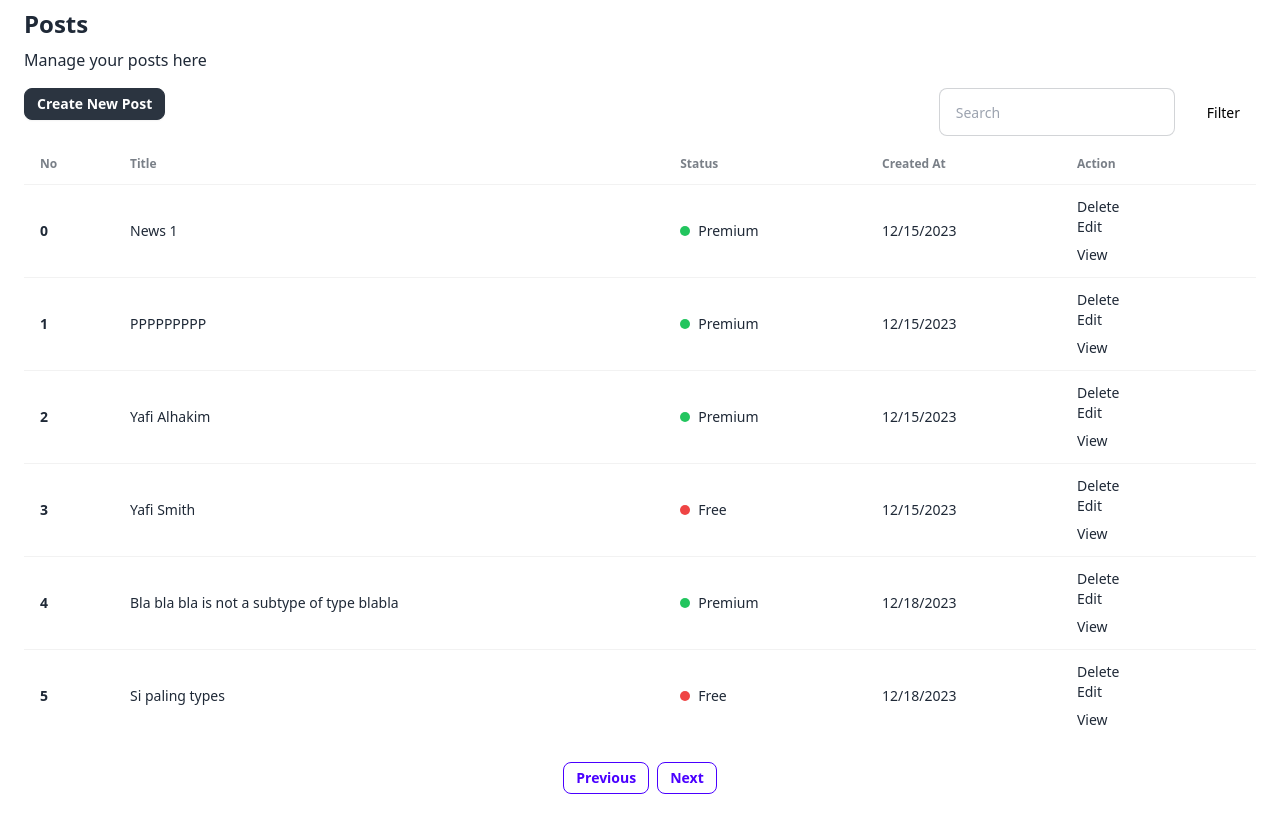
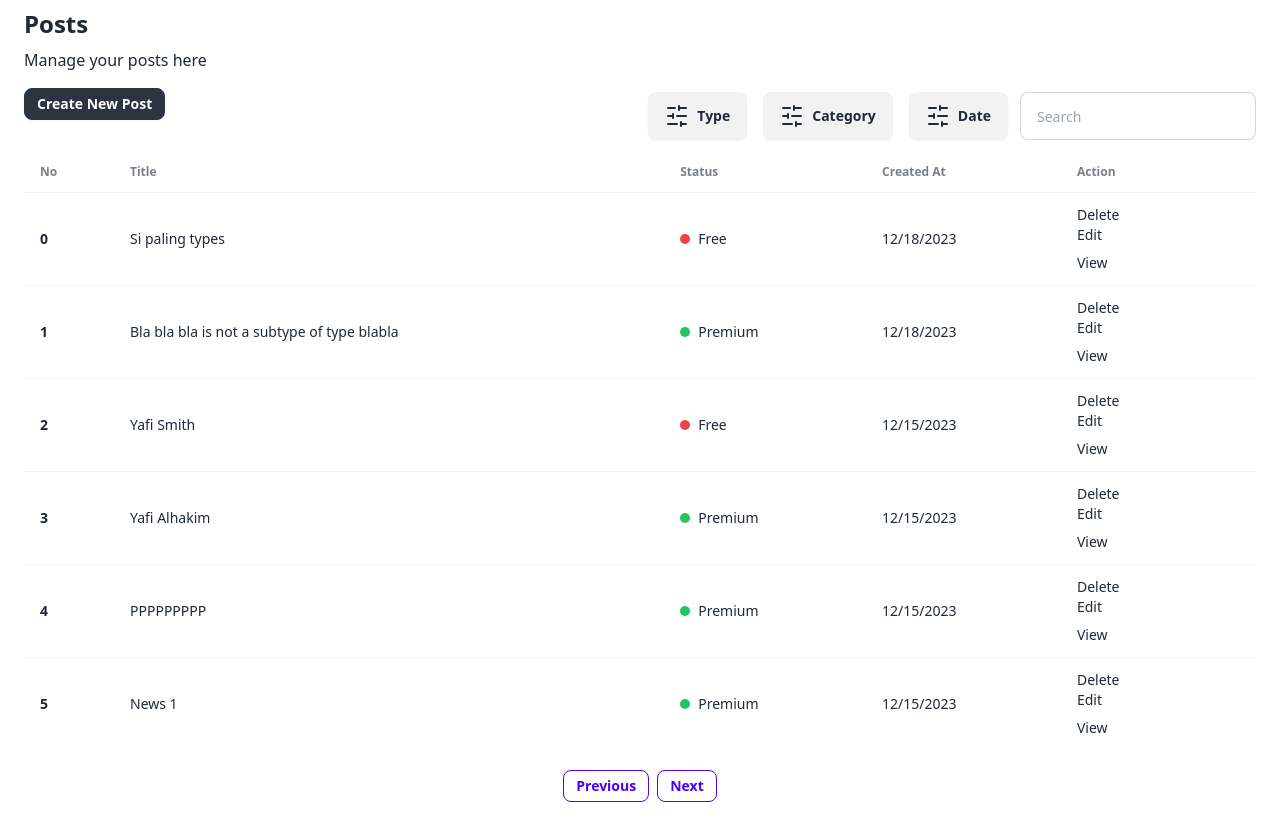
Before and after one commit to yaffalhakim1/medium-but-lite, a Next.js app: page /admin/posts in a window 1280 px wide. Built offline with nearby package versions, Linux system fonts and the light colour scheme; data requests are answered from the project's data file.

Commit message:
feat(admin):add filter in manage news

```diff
--- a/pages/admin/posts/index.tsx
+++ b/pages/admin/posts/index.tsx
@@ -1,4 +1,5 @@
 /* eslint-disable @next/next/no-img-element */
+import { FilterIcons } from "@/components/Icons";
 import Modal from "@/components/Modal";
 import { BASE_URL } from "@/config/api";
 import { useNews } from "@/lib/useNews";
@@ -15,11 +16,13 @@ export default function PostPage() {
   const [search, setSearch] = useState("");
   const [type, setType] = useState<boolean | undefined>();
   const [selectedCat, setSelectedCat] = useState<string[]>([]);
+  const [sortByDate, setSortByDate] = useState<"asc" | "desc">("desc");
 
   const { newsError, newsList, newsLoading, newsMutate } = useNews({
     search,
     premium: type,
     category: selectedCat,
+    sortByDate,
   });
   const [page, setPage] = useState(1);
 
@@ -55,48 +58,64 @@ export default function PostPage() {
           >
             Create New Post
           </button>
-          <div className="space-x-2 ml-auto items-center">
+          <div className="flex ml-auto items-center space-x-2 md:mt-0 mt-5">
+            <div className="dropdown dropdown-bottom">
+              <div tabIndex={0} role="button" className="btn m-1">
+                <FilterIcons />
+                Type
+              </div>
+              <ul
+                tabIndex={0}
+                className="dropdown-content z-[1] menu p-2 shadow bg-base-100 rounded-box w-52"
+              >
+                <li onClick={() => setType(false)}>
+                  <a>Free</a>
+                </li>
+                <li onClick={() => setType(true)}>
+                  <a>Premium</a>
+                </li>
+              </ul>
+            </div>
+            <div className="dropdown dropdown-bottom">
+              <div tabIndex={0} role="button" className="btn m-1">
+                <FilterIcons />
+                Category
+              </div>
+              <ul
+                tabIndex={0}
+                className="dropdown-content z-[1] menu p-2 shadow bg-base-100 rounded-box w-52"
+              >
+                <li onClick={() => setSelectedCat(["Tech"])}>
+                  <a>Tech</a>
+                </li>
+                <li onClick={() => setSelectedCat(["Anime"])}>
+                  <a>Anime</a>
+                </li>
+              </ul>
+            </div>
+            <div className="dropdown dropdown-bottom">
+              <div tabIndex={0} role="button" className="btn m-1 flex">
+                <FilterIcons />
+                Date
+              </div>
+              <ul
+                tabIndex={0}
+                className="dropdown-content z-[1] menu p-2 shadow bg-base-100 rounded-box w-52"
+              >
+                <li onClick={() => setSortByDate("asc")}>
+                  <a>Asc</a>
+                </li>
+                <li onClick={() => setSortByDate("desc")}>
+                  <a>Desc</a>
+                </li>
+              </ul>
+            </div>
             <input
               type="text"
               placeholder="Search"
               className="input input-neutral input-md input-bordered"
               onChange={(e) => setSearch(e.target.value)}
             />
-            <Menu as="div" className="relative inline-block text-left">
-              <div>
-                <Menu.Button className="inline-flex justify-center w-full px-4 py-2 text-sm font-medium text-white bg-primary-600 rounded-md hover:bg-primary-700 focus:outline-none focus-visible:ring-2 focus-visible:ring-white focus-visible:ring-opacity-75">
-                  <span className="ml-2 text-black">Filter</span>
-                </Menu.Button>
-              </div>
-              <Menu.Items className="absolute right-0 w-56 mt-2 origin-top-right bg-white divide-y divide-gray-100 rounded-md shadow-lg ring-1 ring-black ring-opacity-5 focus:outline-none">
-                <div className="px-1 py-1 ">
-                  <Menu.Item>
-                    {({ active }) => (
-                      <a
-                        onClick={() => setType(true)}
-                        className={`${
-                          active ? "bg-violet-500 text-white" : "text-gray-900"
-                        } group flex rounded-md items-center w-full px-2 py-2 text-sm`}
-                      >
-                        Premium
-                      </a>
-                    )}
-                  </Menu.Item>
-                  <Menu.Item>
-                    {({ active }) => (
-                      <a
-                        onClick={() => setType(false)}
-                        className={`${
-                          active ? "bg-violet-500 text-white" : "text-gray-900"
-                        } group flex rounded-md items-center w-full px-2 py-2 text-sm`}
-                      >
-                        Free
-                      </a>
-                    )}
-                  </Menu.Item>
-                </div>
-              </Menu.Items>
-            </Menu>
           </div>
           <div className="form-control"></div>
         </div>
```
